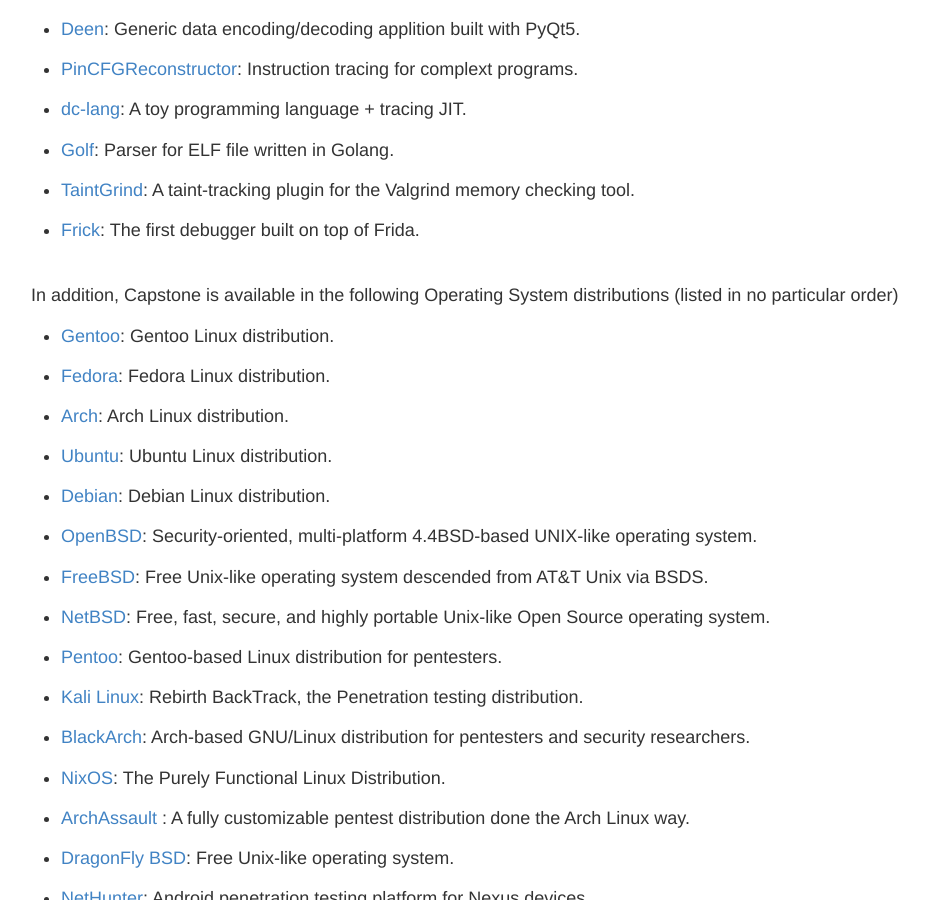
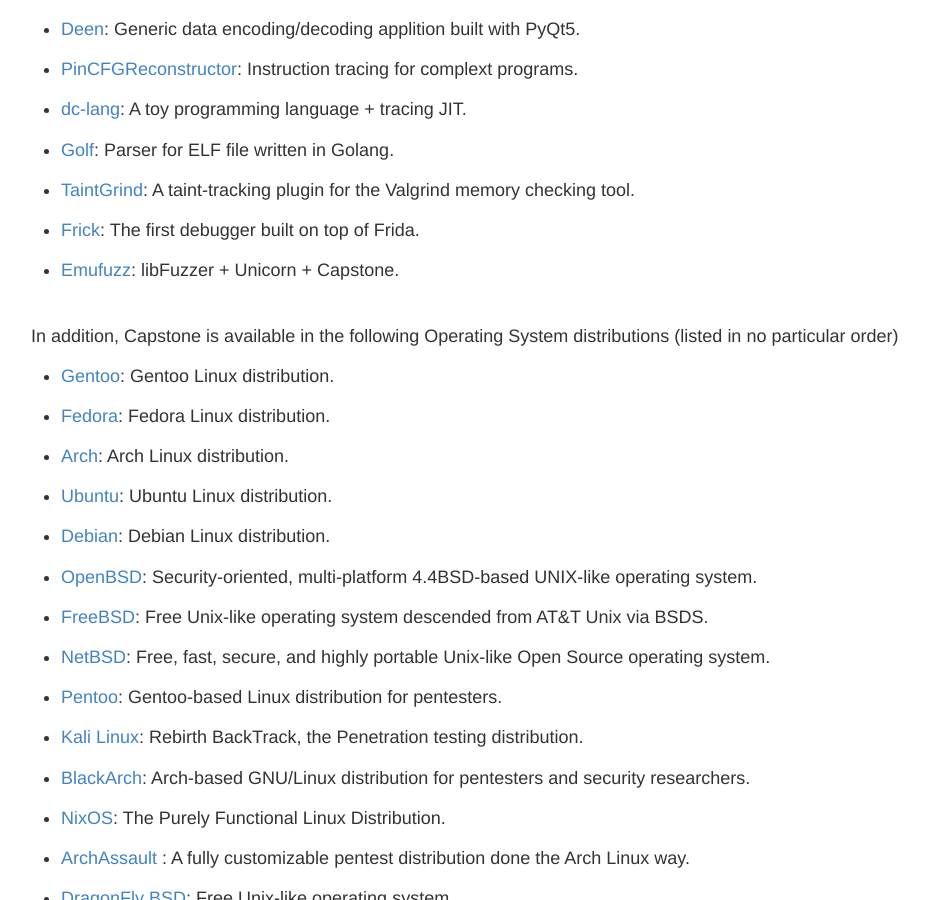
Before and after one commit to capstone-engine/capstone-engine.github.io, a Jekyll site: the page built from showcase.md, in a window 1280 px wide and 900 px high, scrolled down 16411 px. Shown: the whole window, without its empty margins (169-1098 px from the left). Built offline with Jekyll 4.4.1, drawn with Linux system fonts in a browser that asks for light colours; some of the changed lines change nothing that is shown.

Commit message:
showcase

```diff
--- a/showcase.md
+++ b/showcase.md
@@ -5,7 +5,7 @@
 
 ## Showcase
 
-In our knowledge, Capstone has been used by **395** following products (listed in no particular order).
+In our knowledge, Capstone has been used by **396** following products (listed in no particular order).
 
 - [Unicorn](http://www.unicorn-engine.org): Lightweight multi-arch, multi-platform CPU emulator framework.
 
@@ -800,6 +800,7 @@
 
 - [Frick](http://secret.re/frick): The first debugger built on top of Frida.
 
+- [Emufuzz](https://github.com/guidovranken/emufuzz): libFuzzer + Unicorn + Capstone.
 
 <br>
 In addition, Capstone is available in the following Operating System distributions (listed in no particular order)
```
